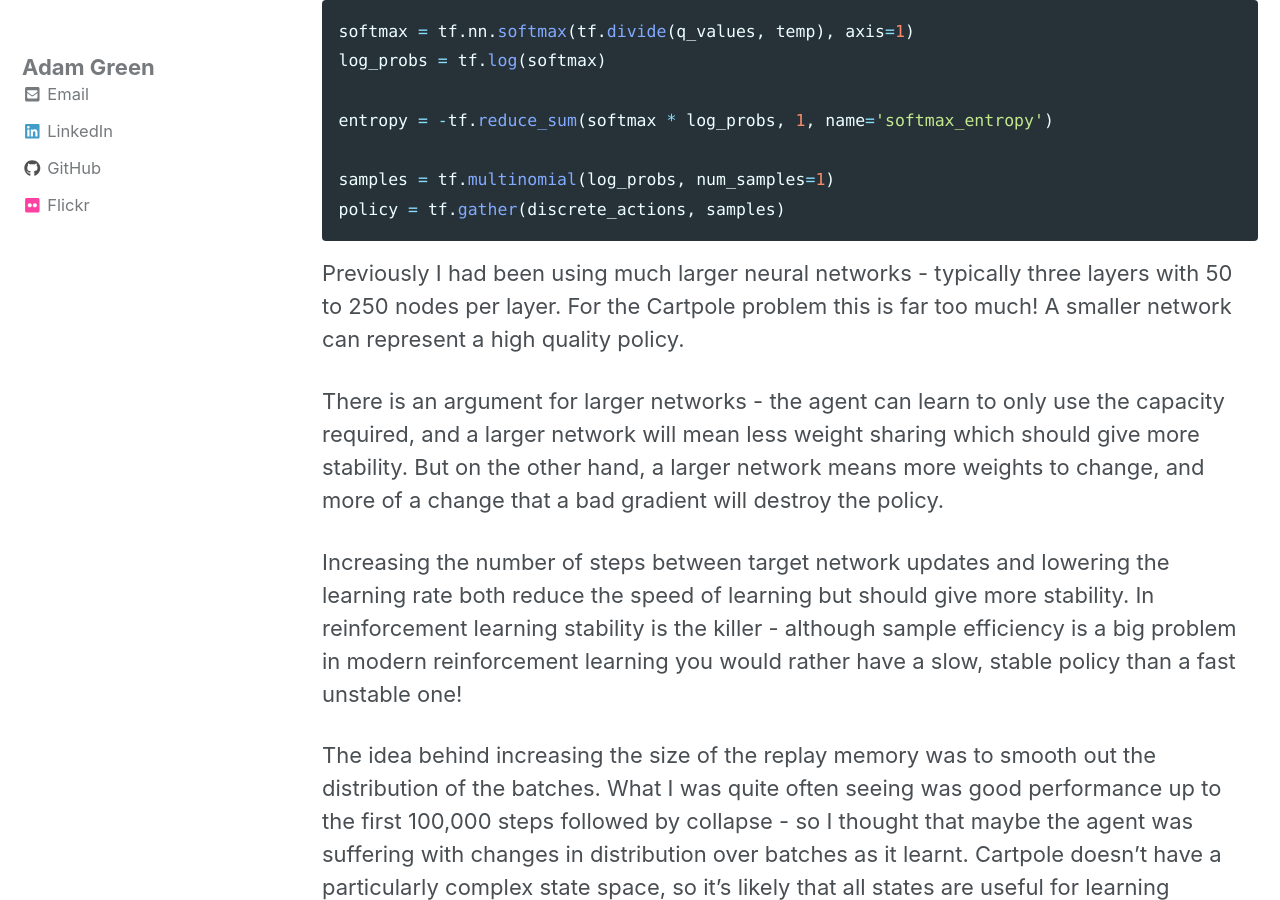
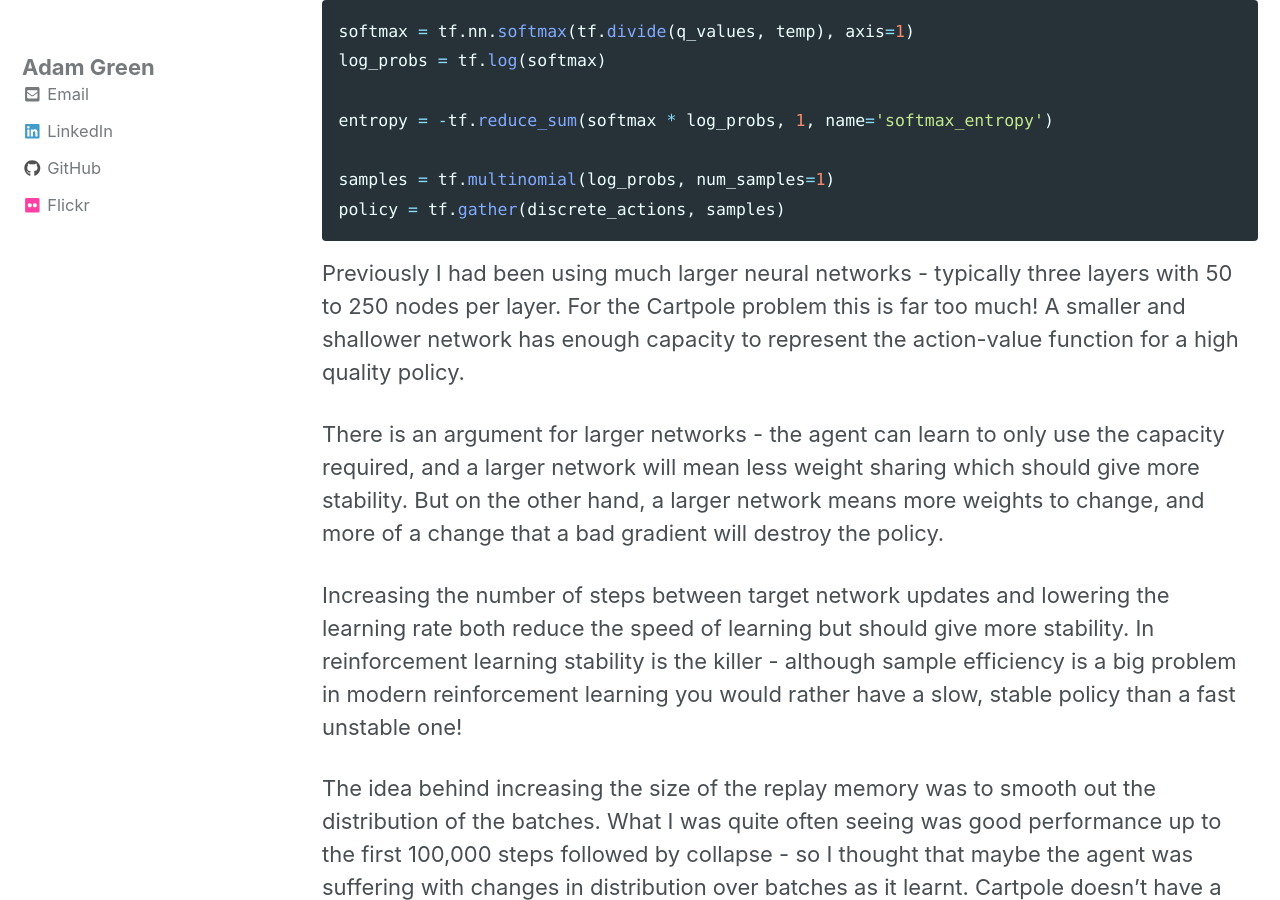
Before and after one commit to ADGEfficiency/adgefficiency.github.io, a Jekyll site: the page built from _posts/2018-10-31-dqn-solving.md, in a window 1280 px wide and 900 px high, scrolled down 1601 px. Built offline with Jekyll 4.4.1, drawn with Linux system fonts in a browser that asks for light colours; nearby versions of some CDN libraries; some of the changed text lies outside the part shown.

Commit message:
drafting

````diff
--- a/_posts/2018-10-31-dqn-solving.md
+++ b/_posts/2018-10-31-dqn-solving.md
@@ -44,7 +44,7 @@ samples = tf.multinomial(log_probs, num_samples=1)
 policy = tf.gather(discrete_actions, samples)
 ```
 
-Previously I had been using much larger neural networks - typically three layers with 50 to 250 nodes per layer.  For the Cartpole problem this is far too much!  A smaller network can represent a high quality policy.
+Previously I had been using much larger neural networks - typically three layers with 50 to 250 nodes per layer.  For the Cartpole problem this is far too much!  A smaller and shallower network has enough capacity to represent the action-value function for a high quality policy.
 
 There is an argument for larger networks - the agent can learn to only use the capacity required, and a larger network will mean less weight sharing which should give more stability.  But on the other hand, a larger network means more weights to change, and more of a change that a bad gradient will destroy the policy.
 
````
Also changed, not shown: other parts of _posts/2018-10-31-dqn-solving.md (+1 -1 lines), _posts/2018-08-13-hackers-aemo.md (+5 -3 lines).
